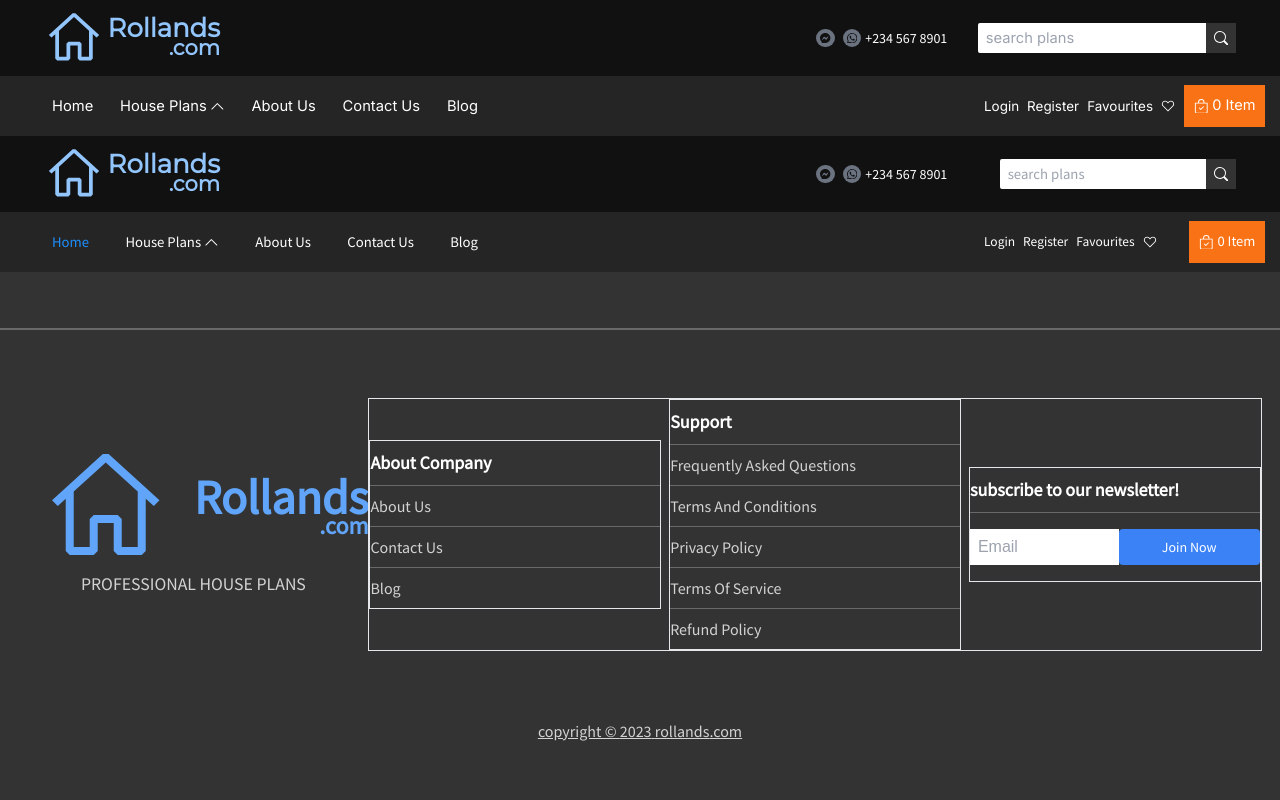
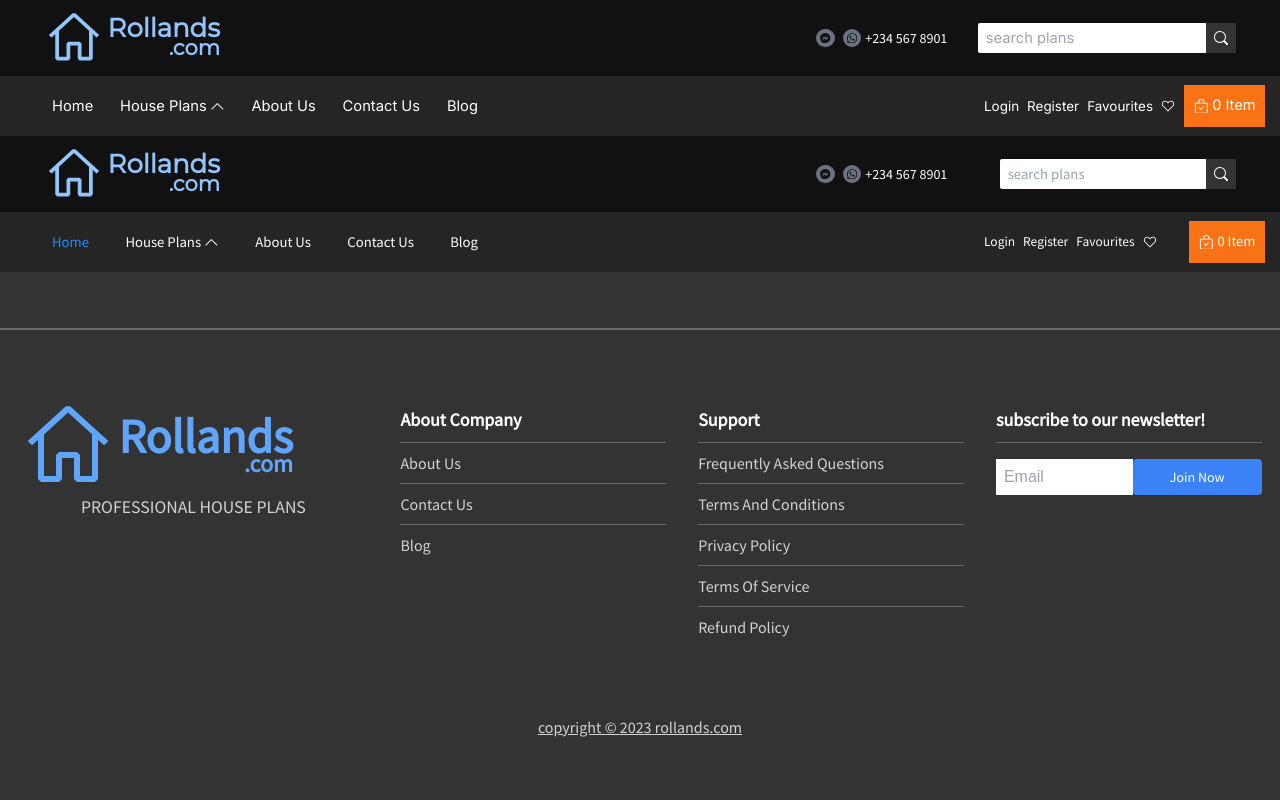
Before and after one commit to cleverAkanimoh/architecture, a React (Create React App) app: page /architecture/collections in a window 1280 px wide. Shown: the top 800 px of the page. Built offline with nearby package versions, Linux system fonts and the light colour scheme; a web font is replaced by a local one.

Commit message:
modified 6 files

```diff
--- a/src/Components/Footer.tsx
+++ b/src/Components/Footer.tsx
@@ -8,7 +8,7 @@ export default function Footer() {
 
   return (
     <footer className="mt-14 pb-5 w-full capitalize flex flex-col items-center justify-center border-t-2 border-gray-dim">
-      <section className="p-3 my-14 m-w-[300px] w-[99%] max-w-[1300px] flex items-center flex-col xl:flex-row">
+      <section className="p-3 my-14 m-w-[300px] w-[99%] max-w-[1300px] flex flex-col xl:flex-row">
 
         <Logo />
 
--- a/src/Components/footer/About.tsx
+++ b/src/Components/footer/About.tsx
@@ -2,7 +2,7 @@ import H3 from './H3'
 import { HomePlansLink } from '../home/HomePlansComp'
 
 const About = () => (
-    <div className="max-w-[350px]">
+    <div className="max-w-[400px]">
         <H3 text="about company" />
         <ul>
             <HomePlansLink path="about" text="about us" border />
--- a/src/Components/footer/Logo.tsx
+++ b/src/Components/footer/Logo.tsx
@@ -1,13 +1,13 @@
 import { VscHome } from "react-icons/vsc"
 
 const Logo = () => (
-    <div className="flex flex-col items-center w-full sm2:col-span-3 max-w-[350px] h-full min-h-[150px] text-blue-400 font-extrabold mb-2">
+    <div className="flex flex-col items-center w-full sm2:col-span-3 max-w-[350px] min-h-[130px] text-blue-400 font-extrabold mb-2 sm2:mb-4 self-center xl:self-start border sm:border-none transition-all duration-300">
 
-        <div className="flex items-center w-full">
-            <VscHome className="w-full h-32" />
+        <div className="flex items-center border sm2:border-none w-full transition-all duration-300">
+            <VscHome className="w-[100px] h-20 sm2:h-24 border md:border-none transition-all duration-300" />
             <h1 className="flex flex-col">
-                <span className="text-5xl">Rollands</span>
-                <span className="self-end lowercase mt-[-0.7rem] text-2xl">.com</span>
+                <span className="text-3xl sm2:text-5xl">Rollands</span>
+                <span className="self-end lowercase mt-[-0.7rem] text-xl sm2:text-2xl">.com</span>
             </h1>
         </div>
         <p className="text-center text-gray-light uppercase font-normal">Professional House plans</p>
--- a/src/Components/footer/Subscribe.tsx
+++ b/src/Components/footer/Subscribe.tsx
@@ -3,7 +3,7 @@ import { Form } from 'react-router-dom'
 import H3 from './H3'
 
 const Subscribe = () => (
-    <div className="lowercase my-5 w-full">
+    <div className="lowercase">
         <H3 text="subscribe to our newsletter!" />
         <Form action="#" className="my-4 flex md:flex-row flex-col">
             <input
--- a/src/Components/footer/Support.tsx
+++ b/src/Components/footer/Support.tsx
@@ -1,10 +1,8 @@
 import H3 from './H3'
 import { HomePlansLink } from '../home/HomePlansComp'
 
-type Props = {}
-
-const Support = (props: Props) => (
-    <div className="max-w-[350px] w-full">
+const Support = () => (
+    <div className="max-w-[400px]">
         <H3 text="support" />
         <ul>
             <HomePlansLink
--- a/src/index.css
+++ b/src/index.css
@@ -226,10 +226,10 @@
   }
 
   .footer-info-style {
-    @apply w-full flex flex-col items-center sm2:flex-row gap-x-2 border;
+    @apply w-full flex flex-col sm2:flex-row sm2:gap-x-2 md:gap-x-6 lg:gap-x-10 xl:gap-x-8 xl:ml-8;
   }
 
   .footer-info-style div {
-    @apply w-full my-2 sm2:m-0 border;
+    @apply w-full my-3 self-center sm2:self-start sm2:m-0;
   }
 }
```
